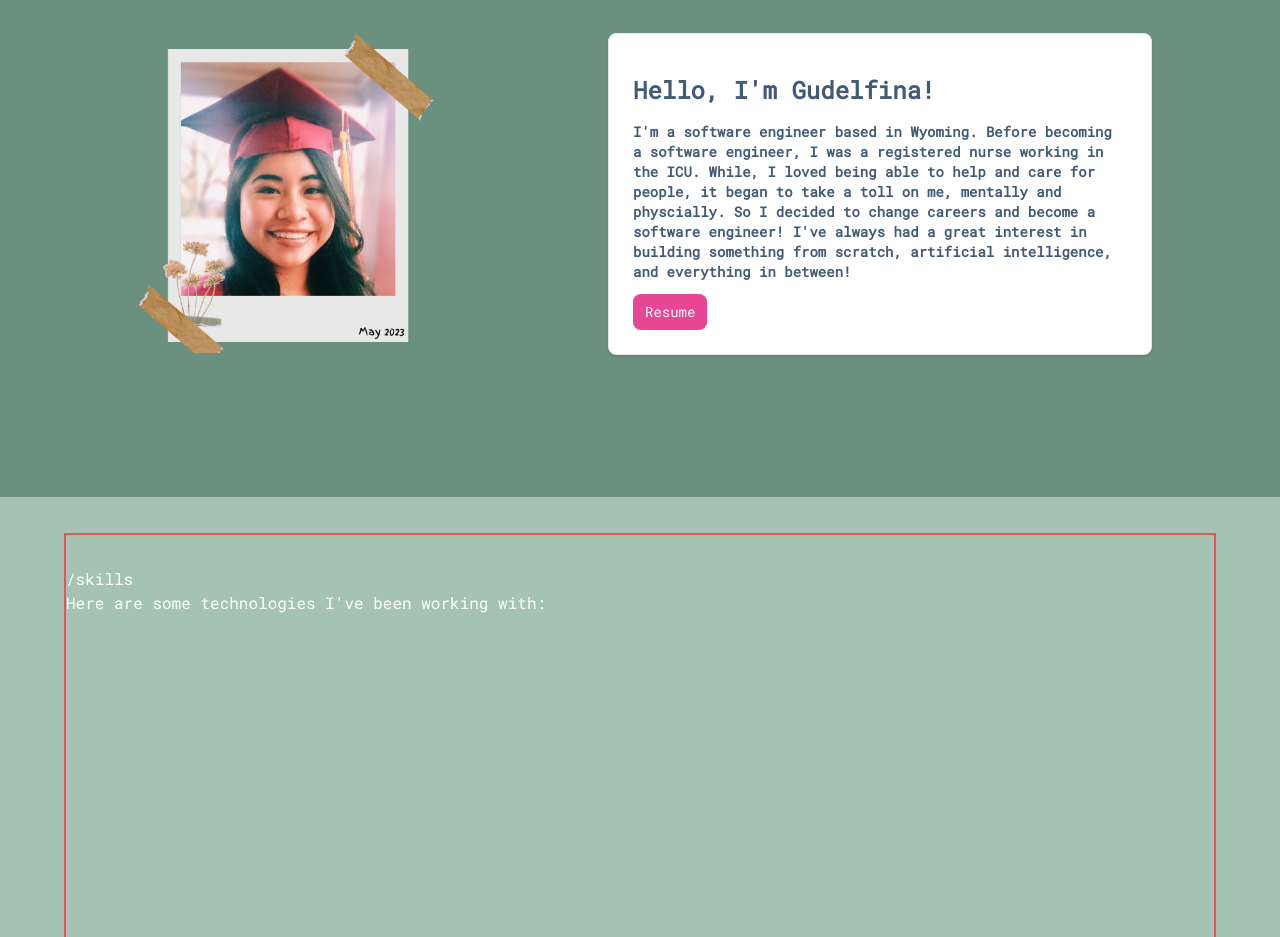
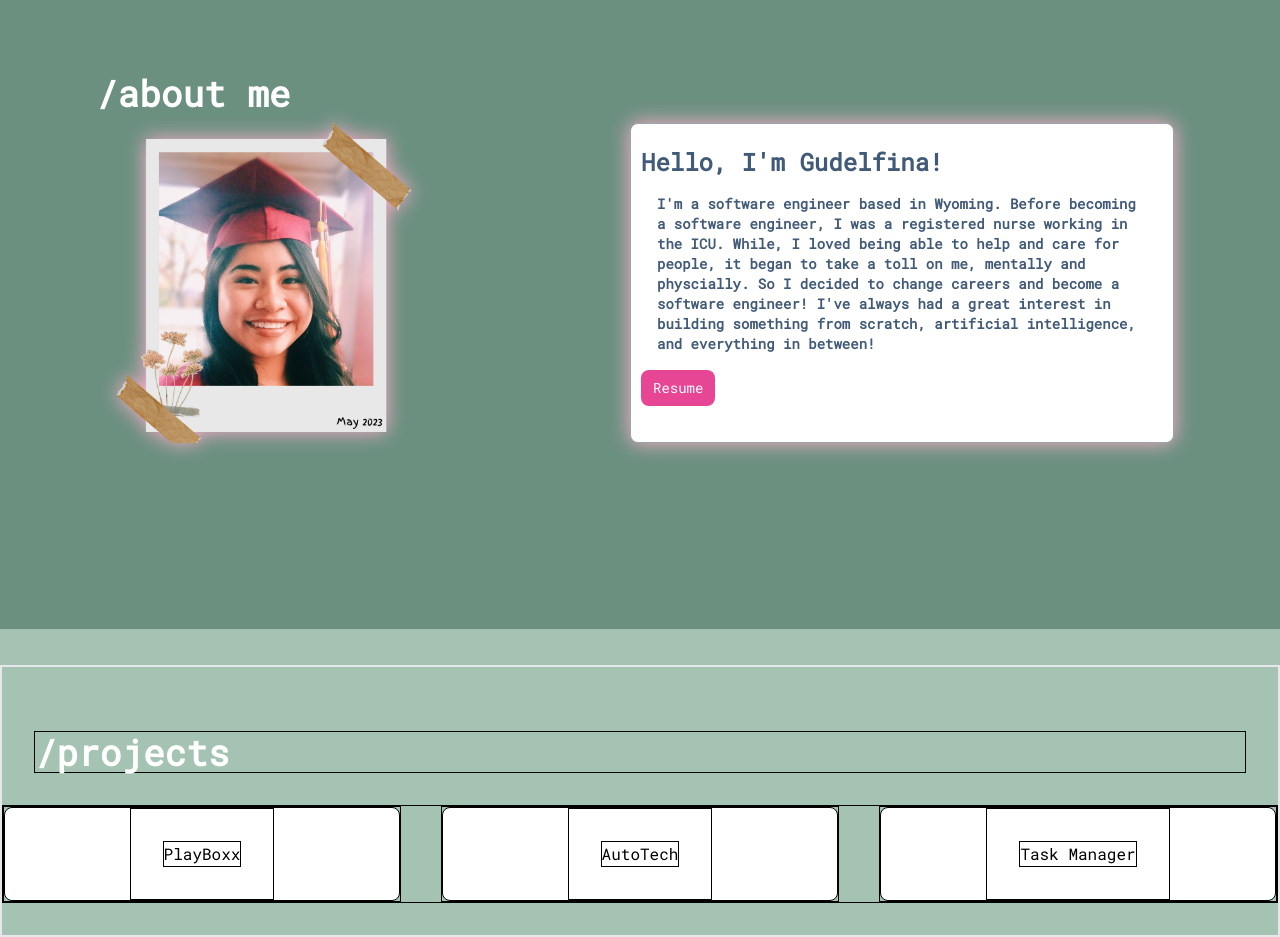
Before and after one commit to Gudelfina/portfolio, a React (Create React App) app: page / in a window 1280 px wide. Shown: the part 775-1712 px from the top of the page. Built offline with nearby package versions, Linux system fonts and the light colour scheme.

Commit message:
Created modal for projects section

```diff
--- a/package.json
+++ b/package.json
@@ -9,6 +9,7 @@
     "flowbite": "^1.6.5",
     "react": "^18.2.0",
     "react-dom": "^18.2.0",
+    "react-modal": "^3.16.1",
     "react-router-dom": "^6.11.1",
     "react-scripts": "5.0.1",
     "react-scroll": "^1.8.9",
--- a/src/components/About.js
+++ b/src/components/About.js
@@ -13,7 +13,7 @@ const AboutPage = () => {
               <h1>/about me</h1>
               <div className="about-content">
                 <img className="my-image" src={me} alt="a girl" />
-                <div className="card-border">
+                <div className="card">
                   <h1 className="card-name">Hello, I'm Gudelfina!</h1>
                   <p className="card-content">
                     I'm a <b>software engineer</b> based in Wyoming. Before
--- /dev/null
+++ b/src/components/Experience.js
@@ -0,0 +1,7 @@
+import React from "react";
+
+const Experience = () => {
+  return <div>Experience</div>;
+};
+
+export default Experience;
--- /dev/null
+++ b/src/components/Footer.js
@@ -0,0 +1,7 @@
+import React from "react";
+
+const Footer = () => {
+  return <div>Footer</div>;
+};
+
+export default Footer;
--- a/src/components/Projects.js
+++ b/src/components/Projects.js
@@ -1,15 +1,99 @@
-import React from "react";
+import React, { useState } from "react";
+import Modal from "react-modal";
 
 import "../styles/Projects.css";
 
+Modal.setAppElement("body");
+
 const Projects = () => {
+  const allProjects = {
+    Project1: {
+      title: "PlayBoxx",
+      desc: "A gaming site where players can play multiple games (one quiz game for now), user authentication, profile page, and leaderboard(s), etc.",
+      techStack:
+        "FastAPI, Javascript, Python, React.js, Redux, PostgresSQL, TailwindCSS",
+      link: "https://gitlab.com/playboxx/play-boxx",
+    },
+    Project2: {
+      title: "AutoTech",
+      desc: "An automobile dealership that manages sales, services, and inventory. It allows users to create, view, and delete services based on the input into the system.",
+      techStack: "React.js, Django, Docker, Javascript, Python",
+      link: "https://gitlab.com/Gudelfina3/autotech",
+    },
+    Project3: {
+      title: "Task Manager",
+      desc: "A managment application to create, update, and view projects and tasks for each project.",
+      techStack: "Python, Django, HTML, CSS",
+      link: "https://gitlab.com/Gudelfina3/project-management-app",
+    },
+  };
+
+  const [modalOpen, setModalOpen] = useState(false);
+  const [selectedProject, setSelectedProject] = useState(null);
+
+  const handleModalOpen = (projectKey) => {
+    setSelectedProject(allProjects[projectKey]);
+    setModalOpen(true);
+  };
+
+  const handleModalClose = () => {
+    setSelectedProject(null);
+    setModalOpen(false);
+  };
+
   return (
-    <div className="projects m-8" id="projects-nav">
-      <div>
-        <h1 className="skills-header">/skills</h1>
-      </div>
-      <div className="skills-intro">
-        <p>Here are some technologies I've been working with: </p>
+    <div className="projects" id="projects-nav">
+      <h1 className="projects-header">/projects</h1>
+      <div className="project-container grid grid-cols-3 gap-10 ">
+        {Object.keys(allProjects).map((key, i) => (
+          <ul key={i}>
+            <li className="project-card flex-row justify-center align-center text-center h-full bg-white border border-gray-400 rounded-lg transform transition duration-700 ease-in-out hover:scale-110 hover:drop-shadow-2xl">
+              <button className="card-btn" onClick={() => handleModalOpen(key)}>
+                <div className="card-title m-8">{allProjects[key].title}</div>
+              </button>
+            </li>
+          </ul>
+        ))}
+        <Modal
+          isOpen={modalOpen}
+          onRequestClose={handleModalClose}
+          contentLabel="Project Details"
+          appElement={document.getElementById("app")}
+          // style={{
+          //   overlay: {
+          //     backgroundColor: "rgba(0, 0, 0, 0.5)",
+          //   },
+          //   content: {
+          //     top: "50%",
+          //     left: "50%",
+          //     right: "auto",
+          //     bottom: "auto",
+          //     marginRight: "-50%",
+          //     transform: "translate(-50%, -50%)",
+          //     width: "80%",
+          //     maxWidth: "600px",
+          //     maxHeight: "80%",
+          //     overflow: "auto",
+          //   },
+          // }}
+        >
+          {selectedProject && (
+            <div>
+              <div className="modal-name text-black">
+                {selectedProject["title"]}
+              </div>
+              <div className="modal-desc text-black">
+                {selectedProject["desc"]}
+              </div>
+              <div className="text-black">{selectedProject["techStack"]}</div>
+              <div className="text-black">{selectedProject["link"]}</div>
+              {console.log(selectedProject)}
+            </div>
+          )}
+          <button className="text-black" onClick={handleModalClose}>
+            Close
+          </button>
+        </Modal>
       </div>
     </div>
   );
--- a/src/styles/About.css
+++ b/src/styles/About.css
@@ -3,8 +3,8 @@
 } */
 
 .about {
-  @apply mx-auto flex-nowrap flex-row flex justify-start max-w-6xl py-8 m-9 text-white sm:h-auto;
-  height: 600px;
+  @apply mx-auto flex-nowrap flex-row flex justify-start h-full max-w-6xl py-8 m-9 text-white;
+  /* height: 600px; */
 }
 
 .about > div {
@@ -12,30 +12,30 @@
 }
 
 .section-header {
-  @apply text-4xl lg:text-5xl m-8 font-extrabold dark:text-white;
+  @apply my-36 text-4xl lg:text-5xl m-8 font-extrabold;
 }
 
 .about-content {
-  @apply flex flex-row flex-wrap justify-between content-center inline-block text-sm;
+  @apply flex flex-row flex-wrap justify-between content-center text-sm;
 }
 
-.card-border {
-  @apply max-w-sm p-6 m-8 bg-white border border-gray-200 rounded-lg shadow hover:bg-lightGray  dark:bg-gray-800 dark:border-gray-700;
+.card {
+  @apply max-w-sm p-2.5 m-2.5 bg-white border border-gray-400 rounded-lg drop-shadow-2xl;
   max-width: 50%;
 }
 
 .card-name {
-  @apply my-4 text-2xl text-blueScreen font-extrabold;
+  @apply my-3 text-2xl text-blueScreen font-extrabold;
 }
 
 .card-content {
-  @apply mb-3 text-sm text-blueScreen dark:text-gray-400;
+  @apply m-4 text-sm text-blueScreen;
 }
 
 .resume-link {
-  @apply inline-flex items-center px-3 py-2 text-sm font-medium text-center text-white bg-pink-500 rounded-lg hover:bg-pink-300 focus:ring-4 focus:outline-none focus:ring-blue-300 dark:bg-blue-600 dark:hover:bg-blue-700 dark:focus:ring-blue-800;
+  @apply inline-flex items-center px-3 py-2 text-sm font-medium text-center text-white bg-pink-500 rounded-lg hover:bg-pink-300 focus:ring-4 focus:outline-none focus:ring-blue-300;
 }
 
 .my-image {
-  @apply inline-block max-h-80 max-w-fit m-8;
+  @apply max-h-80 max-w-fit m-2.5 mx-2.5 drop-shadow-2xl;
 }
--- a/src/styles/Projects.css
+++ b/src/styles/Projects.css
@@ -1,5 +1,20 @@
+.projects * {
+  border: 1px solid black;
+}
+
 .projects {
-  height: 600px;
-  /* background-color: pink; */
-  @apply mx-auto flex-nowrap flex-row justify-center max-w-6xl py-8 m-9 text-white border-2 border-red-500;
+  /* height: 600px; */
+  @apply mx-auto flex-nowrap flex-row justify-center h-full w-screen py-8 m-9 text-black border-2;
 }
+
+.projects-header {
+  @apply h-auto w-auto m-8 text-4xl text-white font-extrabold lg:text-5xl;
+}
+
+/* .card-border {
+  @apply transform transition duration-700 ease-in-out hover:scale-125;
+} */
+
+/* .card-border {
+  @apply sm:columns-12 md:columns-6 lg:columns-4;
+} */
--- a/tailwind.config.js
+++ b/tailwind.config.js
@@ -24,6 +24,9 @@ module.exports = {
         darkGreen: "#6b9080",
         lightGray: "#E3DBDB",
       },
+      dropShadow: {
+        "2xl": "0 0px 10px #ffafcc",
+      },
     },
   },
   plugins: [require("flowbite/plugin")],
```
Also changed, not shown: 1 other file (tests, documents, lock files or other folders).
